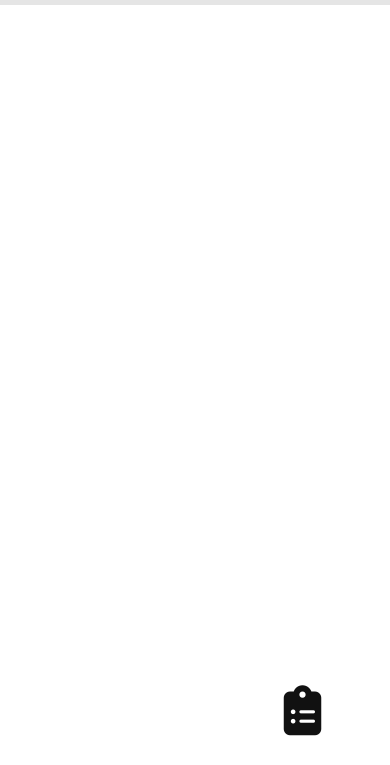
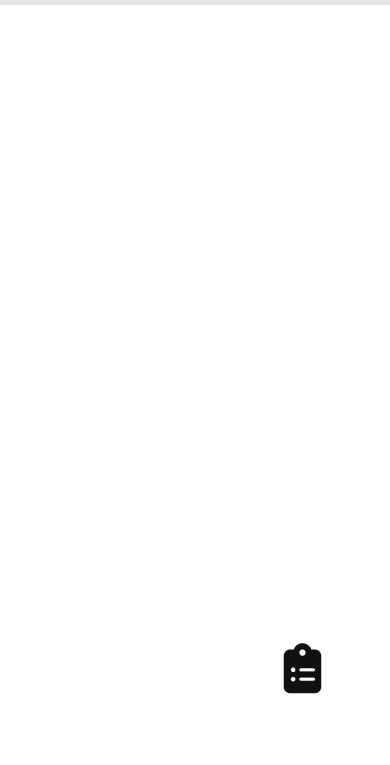
Before and after one commit to spacexplorer73/task-timer, a plain HTML site: page index.html in a window 390 px wide. Shown: the part 79-844 px from the top of the page. Drawn offline with Linux system fonts and the light colour scheme.

```diff
--- a/style.css
+++ b/style.css
@@ -59,6 +59,7 @@
     flex-direction: column;
     align-items: center;
     width: 100%;
+    height: 90vh;
     background-color: #ffffff;
     transition: background-color 0.4s ease-in-out;
 }
@@ -184,7 +185,7 @@
 
 @media screen and (max-width: 768px) {
     .footer {
-        margin-bottom: 50px;
+        top: 85vh;
     }
 }
 
```
